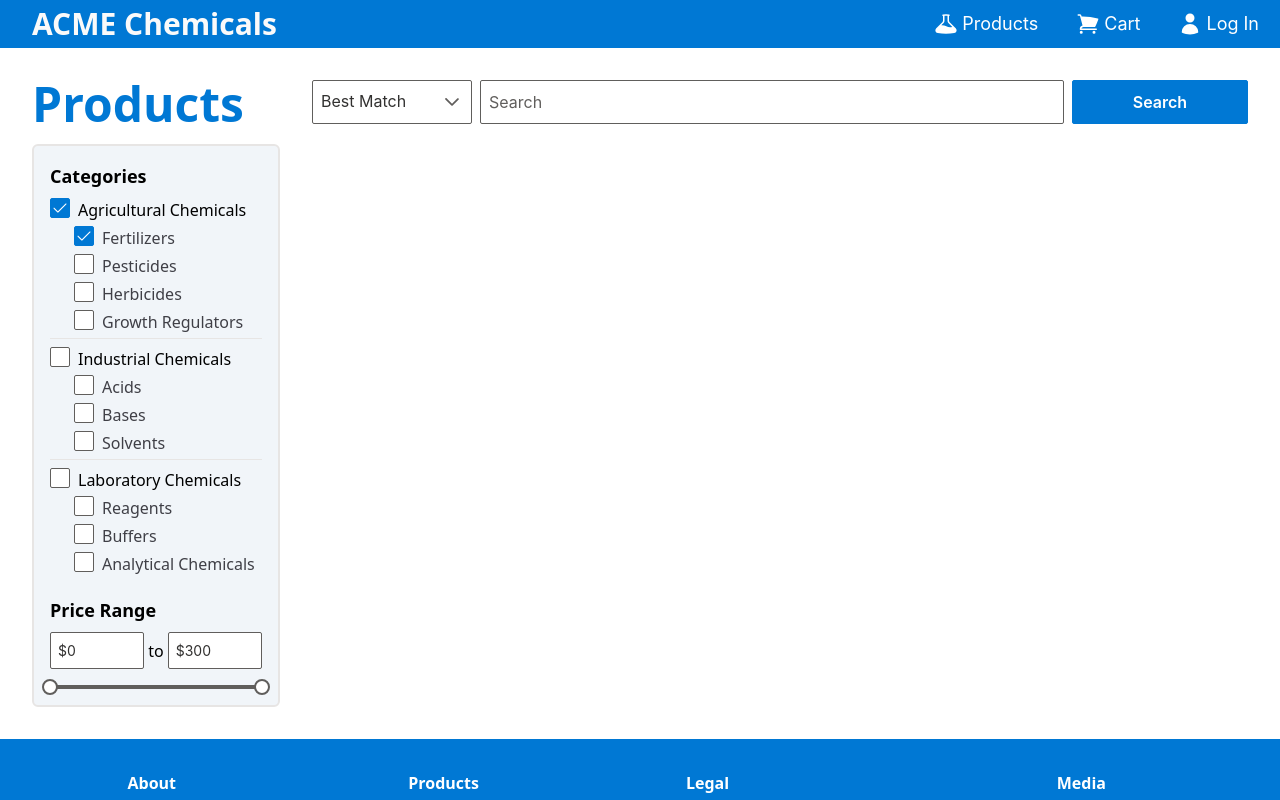
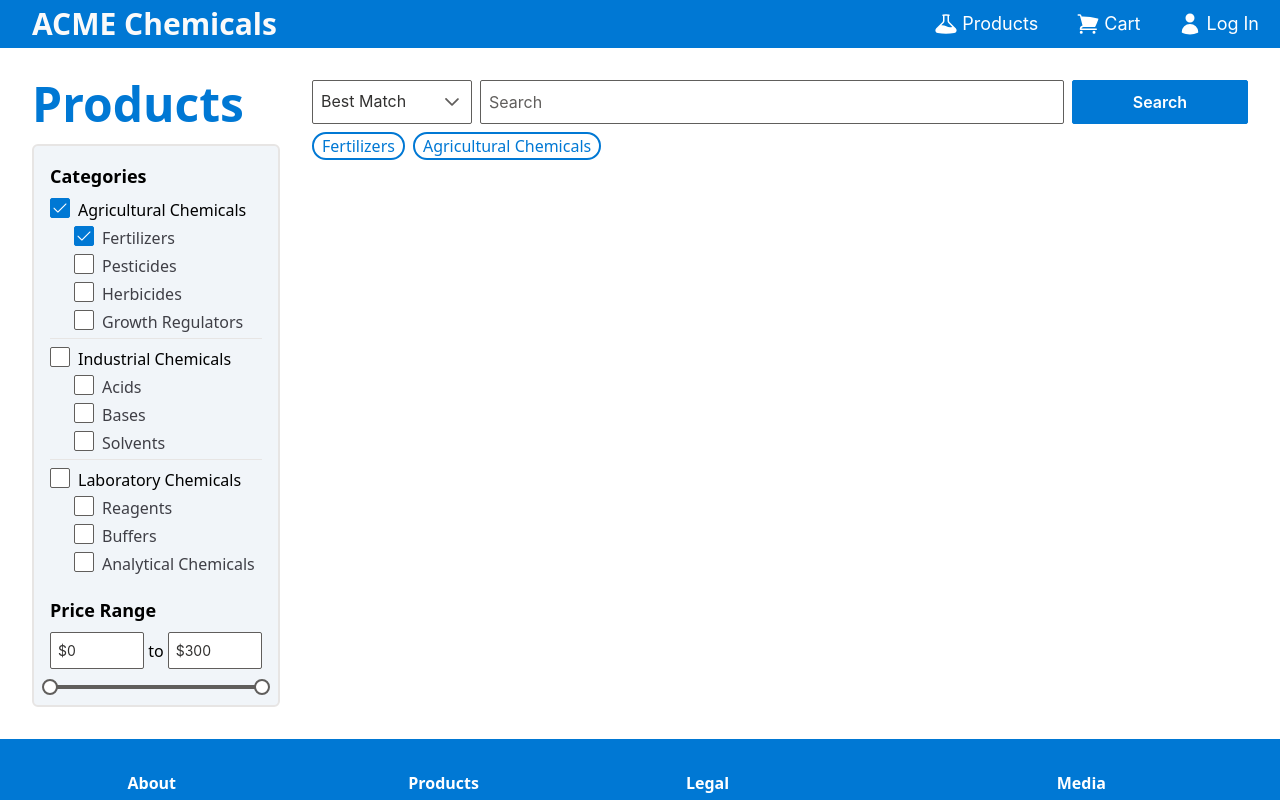
Before and after one commit to M-Valentino/ACME-Chemicals, a Next.js app: page /products in a window 1280 px wide. Both pictures are taken after a click on the label "Fertilizers". Shown: the top 800 px of the page. Built offline with nearby package versions, Linux system fonts and the light colour scheme.

Commit message:
added active filter chips

```diff
--- a/src/components/products/Sidebar.tsx
+++ b/src/components/products/Sidebar.tsx
@@ -59,7 +59,7 @@ export const Sidebar: React.FC<SidebarProps> = (props: SidebarProps) => {
           newState[cat.category] = false;
         }
       });
-
+      console.log(checkboxState);
       return newState;
     });
   };
--- a/src/pages/products.tsx
+++ b/src/pages/products.tsx
@@ -6,12 +6,12 @@ import { Button } from "primereact/button";
 import { InputText } from "primereact/inputtext";
 
 export default function Products() {
-  const sorts: {name: string}[] = [
+  const sorts: { name: string }[] = [
     { name: "Best Match" },
     { name: "Lowest Price" },
     { name: "Highest Price" },
   ];
-  const [selectedSort, setSelectedSort] = useState<{name: string}>(sorts[0]);
+  const [selectedSort, setSelectedSort] = useState<{ name: string }>(sorts[0]);
 
   const [checkboxState, setCheckboxState] = useState<{
     [key: string]: boolean;
@@ -29,6 +29,7 @@ export default function Products() {
             checkboxState={checkboxState}
             setCheckboxState={setCheckboxState}
           />
+          <div className=" w-full flex-col">
             <div className=" w-full flex">
               <Dropdown
                 value={selectedSort}
@@ -44,6 +45,20 @@ export default function Products() {
               />
               <Button label="Search" className="ml-2 w-44 h-11" />
             </div>
+            <div className="flex flex-row flex-wrap">
+              {Object.entries(checkboxState).map(
+                ([key, value]) =>
+                  value && (
+                    <div
+                      className="rounded-2xl border-primary border-2 text-primary mr-2 mt-2 pl-2 pr-2"
+                      key={key}
+                    >
+                      {key}
+                    </div>
+                  )
+              )}
+            </div>
+          </div>
         </div>
       </div>
     </MainWrapper>
```
Lines whose indentation alone changed are shown as unchanged.
